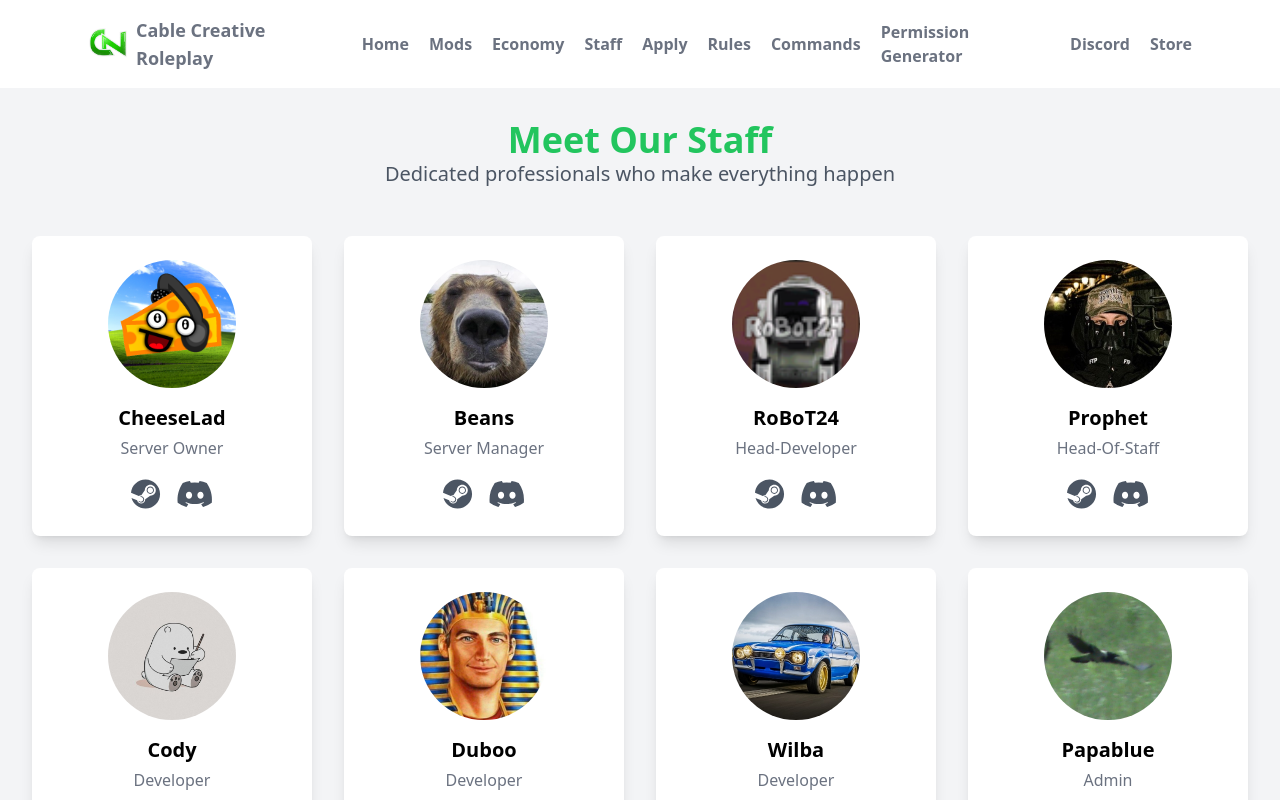
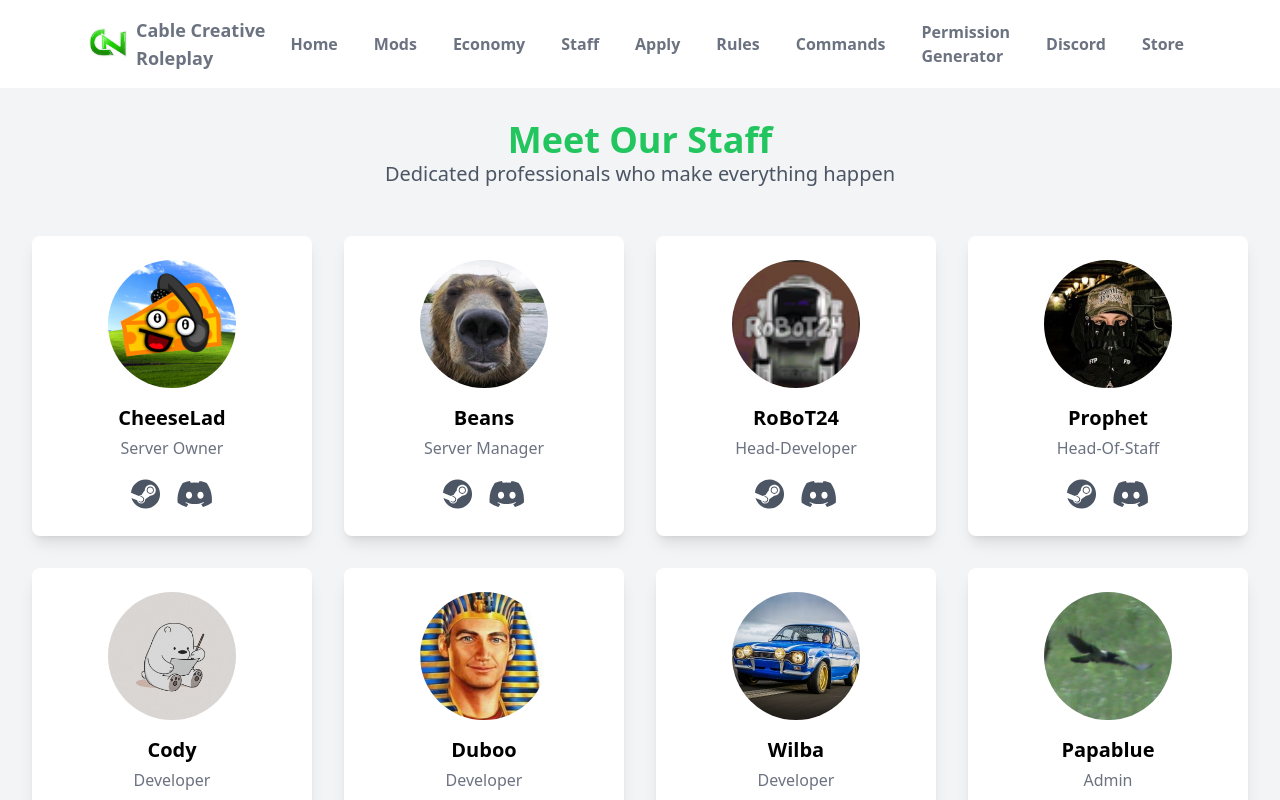
Before and after one commit to CheeseLad/cablenetwork-website, a React (Create React App) app: page /staff in a window 1280 px wide. Shown: the top 800 px of the page. Built offline with nearby package versions, Linux system fonts and the light colour scheme.

Commit message:
fixed stuck navigation dropdowns

```diff
--- a/src/components/Navbar.jsx
+++ b/src/components/Navbar.jsx
@@ -1,47 +1,59 @@
-import React, { useState, useEffect } from 'react';
+import React, { useState, useCallback } from 'react';
 import logo from '../assets/logo.png';
 import navItems from '../navItems.json';
 
 const Navbar = () => {
-  const [isOpen, setIsOpen] = useState(false);
+  const [isMobileMenuOpen, setIsMobileMenuOpen] = useState(false);
   const [activeDropdown, setActiveDropdown] = useState(null);
 
-  const handleDropdownMouseEnter = (dropdown) => {
-    setActiveDropdown(dropdown);
-  };
+  const toggleMobileMenu = useCallback(() => {
+    setIsMobileMenuOpen(prev => !prev);
+  }, []);
 
-  const handleDropdownMouseLeave = () => {
-    setActiveDropdown(null);
-  };
+  const handleDropdownToggle = useCallback((dropdownName) => {
+    setActiveDropdown(prev => prev === dropdownName ? null : dropdownName);
+  }, []);
+
+  const NavItem = ({ item, isMobile }) => {
+    const isDropdown = item.dropdown;
+    const isActive = activeDropdown === item.name;
+
+    const commonClasses = `
+      py-2 px-4 text-gray-500 font-semibold hover:text-green-500 transition duration-300
+      ${isMobile ? 'block w-full text-left' : 'inline-block relative'}
+    `;
+
+    const handleClick = isDropdown ? () => handleDropdownToggle(item.name) : undefined;
 
     return (
-    <nav className="bg-white shadow-lg">
-      <div className="max-w-6xl mx-auto px-4">
-        <div className="flex justify-between items-center">
-          <div className="flex space-x-7">
-            <div>
-              <a href="/" className="flex items-center py-4 px-2">
-                <img src={logo} alt="Logo" className="h-10 w-10 mr-2"/>
-                <span className="font-semibold text-gray-500 text-lg">Cable Creative Roleplay</span>
+      <div className={isMobile ? 'w-full' : 'relative'}>
+        {isDropdown ? (
+          <button
+            onClick={handleClick}
+            className={commonClasses}
+            aria-haspopup="true"
+            aria-expanded={isActive}
+          >
+            {item.name}
+            {!isMobile && (
+              <span className="absolute bottom-0 left-0 w-full h-1 bg-green-500 transform scale-x-0 group-hover:scale-x-100 transition-transform duration-300" />
+            )}
+          </button>
+        ) : (
+          <a
+            href={item.href}
+            target={item.external ? "_blank" : "_self"}
+            rel={item.external ? "noopener noreferrer" : ""}
+            className={commonClasses}
+          >
+            {item.name}
+            {!isMobile && (
+              <span className="absolute bottom-0 left-0 w-full h-1 bg-green-500 transform scale-x-0 group-hover:scale-x-100 transition-transform duration-300" />
+            )}
           </a>
-            </div>
-          </div>
-          <div className="hidden md:flex items-center space-x-1">
-            {navItems.map((item) => {
-              if (item.dropdown) {
-                return (
-                  <div
-                    key={item.name}
-                    className="relative"
-                    onMouseEnter={() => handleDropdownMouseEnter(item.name)}
-                    onMouseLeave={handleDropdownMouseLeave}
-                  >
-                    <button className="py-4 px-2 text-gray-500 font-semibold hover:text-green-500 transition duration-300 relative">
-                      {item.name}
-                      <span className="absolute bottom-0 left-0 w-full h-1 bg-green-500 transform scale-x-0 hover:scale-x-100 transition-transform duration-300"></span>
-                    </button>
-                    {activeDropdown === item.name && (
-                      <div className="absolute right-0 mt-2 w-48 bg-white rounded-md shadow-lg z-20">
+        )}
+        {isDropdown && isActive && (
+          <div className={`bg-white rounded-md shadow-lg z-20 ${isMobile ? 'w-full' : 'absolute right-0 mt-2 w-48'}`}>
             {item.items.map((subItem) => (
               <a
                 key={subItem.name}
@@ -57,23 +69,29 @@ const Navbar = () => {
         )}
       </div>
     );
-              }
+  };
+
   return (
-                <a
-                  key={item.name}
-                  href={item.href}
-                  target={item.external ? "_blank" : "_self"}
-                  rel={item.external ? "noopener noreferrer" : ""}
-                  className="py-4 px-2 text-gray-500 font-semibold hover:text-green-500 transition duration-300 relative"
-                >
-                  {item.name}
-                  <span className="absolute bottom-0 left-0 w-full h-1 bg-green-500 transform scale-x-0 hover:scale-x-100 transition-transform duration-300"></span>
+    <nav className="bg-white shadow-lg">
+      <div className="max-w-6xl mx-auto px-4">
+        <div className="flex justify-between items-center">
+          <div className="flex space-x-7">
+            <a href="/" className="flex items-center py-4 px-2">
+              <img src={logo} alt="Logo" className="h-10 w-10 mr-2"/>
+              <span className="font-semibold text-gray-500 text-lg">Cable Creative Roleplay</span>
             </a>
-              );
-            })}
+          </div>
+          <div className="hidden md:flex items-center space-x-1">
+            {navItems.map((item) => (
+              <NavItem key={item.name} item={item} isMobile={false} />
+            ))}
           </div>
           <div className="md:hidden flex items-center">
-            <button className="outline-none mobile-menu-button" onClick={() => setIsOpen(!isOpen)}>
+            <button
+              className="outline-none"
+              onClick={toggleMobileMenu}
+              aria-label={isMobileMenuOpen ? "Close menu" : "Open menu"}
+            >
               <svg className="w-6 h-6 text-gray-500 hover:text-green-500"
                 fill="none" strokeLinecap="round" strokeLinejoin="round" strokeWidth="2" viewBox="0 0 24 24" stroke="currentColor">
                 <path d="M4 6h16M4 12h16M4 18h16"></path>
@@ -82,44 +100,10 @@ const Navbar = () => {
           </div>
         </div>
       </div>
-      {isOpen && (
-        <div className="mobile-menu md:hidden bg-white shadow-lg z-20">
+      {isMobileMenuOpen && (
+        <div className="md:hidden bg-white shadow-lg z-20">
           {navItems.map((item) => (
-            <React.Fragment key={item.name}>
-              {item.dropdown ? (
-                <>
-                  <div className="relative">
-                    <button className="block py-2 px-4 text-sm hover:bg-green-500 hover:text-white transition duration-300">
-                      {item.name}
-                    </button>
-                    {activeDropdown === item.name && (
-                      <div className="absolute left-0 mt-2 w-full bg-white rounded-md shadow-lg">
-                        {item.items.map((subItem) => (
-                          <a
-                            key={subItem.name}
-                            href={subItem.href}
-                            target={subItem.external ? "_blank" : "_self"}
-                            rel={subItem.external ? "noopener noreferrer" : ""}
-                            className="block px-4 py-2 text-sm text-gray-700 hover:bg-green-500 hover:text-white"
-                          >
-                            {subItem.name}
-                          </a>
-                        ))}
-                      </div>
-                    )}
-                  </div>
-                </>
-              ) : (
-                <a
-                  href={item.href}
-                  target={item.external ? "_blank" : "_self"}
-                  rel={item.external ? "noopener noreferrer" : ""}
-                  className="block py-2 px-4 text-sm hover:bg-green-500 hover:text-white transition duration-300"
-                >
-                  {item.name}
-                </a>
-              )}
-            </React.Fragment>
+            <NavItem key={item.name} item={item} isMobile={true} />
           ))}
         </div>
       )}
```
Lines whose indentation alone changed are shown as unchanged.
